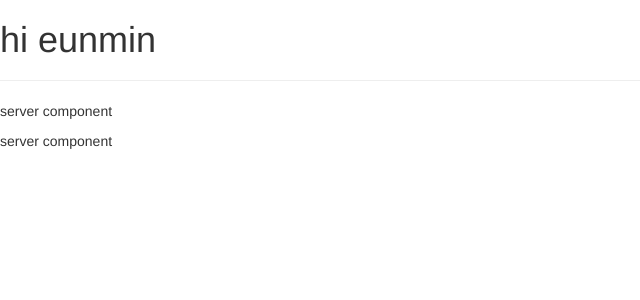
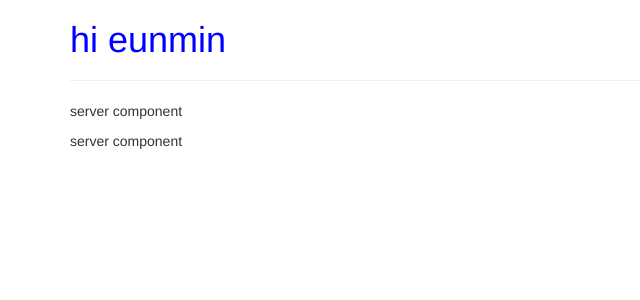
Before and after one commit to babyazalea/my-first-angular, an Angular app: page / in a window 1280 px wide. Shown: the top 300 px of the page, without its empty margins (0-640 px from the left). Built offline with nearby package versions, Linux system fonts and the light colour scheme.

Commit message:
inline template & style 사용

```diff
--- a/src/app/app.component.css
+++ b/src/app/app.component.css
@@ -0,0 +1,3 @@
+h1 {
+  color: blue;
+}
--- a/src/app/app.component.html
+++ b/src/app/app.component.html
@@ -1,3 +1,9 @@
-<h1>hi eunmin</h1>
-<hr />
-<app-servers></app-servers>
+<div class="container">
+  <div class="row">
+    <div class="col-xs-12">
+      <h1>hi eunmin</h1>
+      <hr />
+      <app-servers></app-servers>
+    </div>
+  </div>
+</div>
--- a/src/app/servers/servers.component.html
+++ b/src/app/servers/servers.component.html
@@ -1 +1,2 @@
-<app-server></app-server> <app-server></app-server>
+<app-server></app-server>
+<app-server></app-server>
--- a/src/app/servers/servers.component.ts
+++ b/src/app/servers/servers.component.ts
@@ -2,14 +2,13 @@
 
 @Component({
   selector: 'app-servers',
-  templateUrl: './servers.component.html',
-  styleUrls: ['./servers.component.css']
+  template: ` <app-server></app-server>
+
+    <app-server></app-server>`,
+  styleUrls: ['./servers.component.css'],
 })
 export class ServersComponent implements OnInit {
+  constructor() {}
 
-  constructor() { }
-
-  ngOnInit(): void {
-  }
-
+  ngOnInit(): void {}
 }
```
